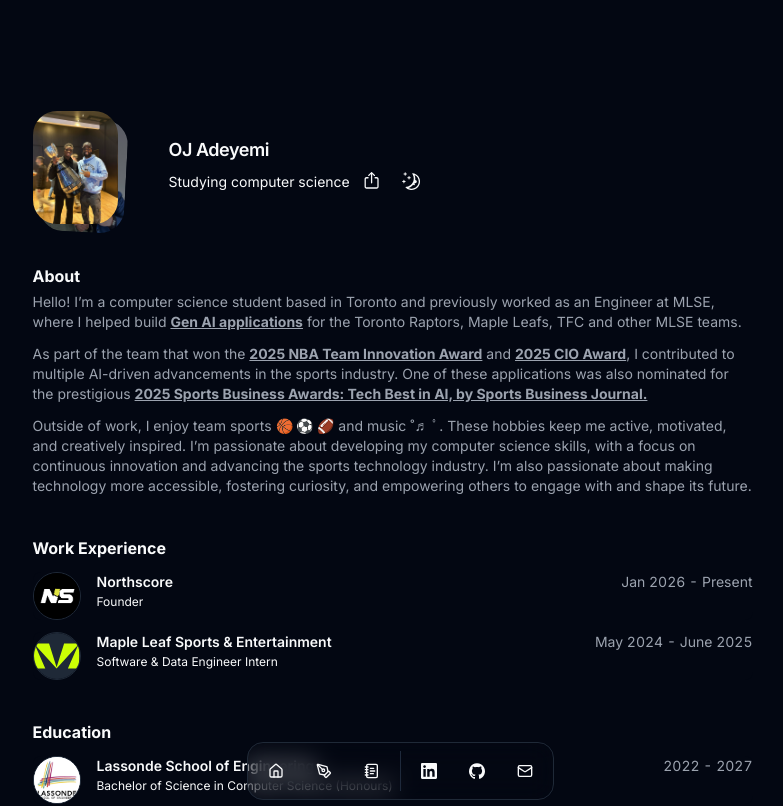
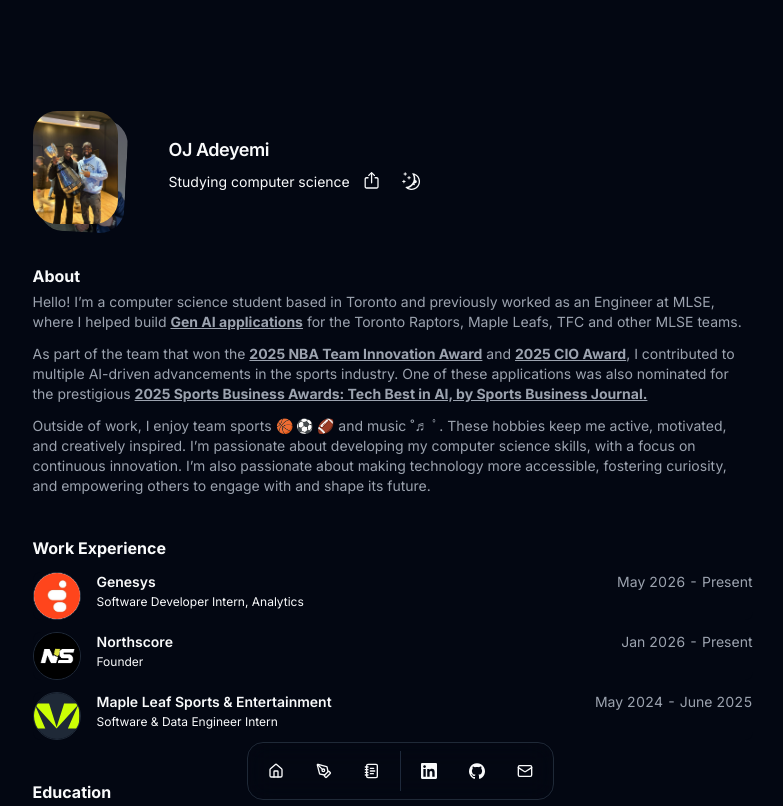
Before and after one commit to ojadeyemi/ojadeyemi.github.io, a Next.js app: page / in a window 1280 px wide. Shown: the top 806 px of the page, without its empty margins (240-1023 px from the left). Built offline with nearby package versions, Linux system fonts and the light colour scheme.

Commit message:
add new work experience minor update on dependencies

```diff
--- a/public/sw.js
+++ b/public/sw.js
@@ -1,4 +1,4 @@
-const SERVICE_WORKER_VERSION = 1.04;
+const SERVICE_WORKER_VERSION = 1.05;
 const CACHE_NAME = `portfolio-cache-v${SERVICE_WORKER_VERSION}`;
 
 // Static files and routes to cache
--- a/src/components/sections/About.tsx
+++ b/src/components/sections/About.tsx
@@ -74,10 +74,9 @@
               Outside of work, I enjoy team sports 🏀 ⚽ 🏈 and music ˚♬ ﾟ.
               These hobbies keep me active, motivated, and creatively inspired.
               I’m passionate about developing my computer science skills, with a
-              focus on continuous innovation and advancing the sports technology
-              industry. I’m also passionate about making technology more
-              accessible, fostering curiosity, and empowering others to engage
-              with and shape its future.
+              focus on continuous innovation. I’m also passionate about making
+              technology more accessible, fostering curiosity, and empowering
+              others to engage with and shape its future.
             </p>
           </div>
         </BlurFade>
--- a/src/content/blog/northscore-system-design.mdx
+++ b/src/content/blog/northscore-system-design.mdx
@@ -4,7 +4,7 @@
   title: "Building Northscore: System Design for a Canadian Sports Platform",
   description:
     "How I built a scalable sports data platform serving live stats across Canadian leagues from a single codebase.",
-  publishDate: "2026-01-03",
+  publishDate: "2026-03-02T00:00:00Z",
   tags: ["System Design", "Architecture"],
   readTime: "8 min read",
   thumbnail: "/img/northscore_screenshot0.png",
--- a/src/data/resume.tsx
+++ b/src/data/resume.tsx
@@ -9,7 +9,7 @@
   location: "Toronto, CA",
   description: "Software Engineer. I love building things and helping people.",
   summary:
-    "Hello! I'm currently a computer science student located in Toronto. I'm currently working at MLSE as an Engineer, where I've been able to build  [Gen AI applications](https://aws.amazon.com/blogs/media/maple-leaf-sports-entertainment-debuts-generative-ai-video-editor-to-deliver-content-to-fans-faster/) for the Toronto Raptors, Maple Leafs, TFC, Argos and associated fans.",
+    "Hello! I'm currently a computer science student located in Toronto.",
   skills: [
     // Languages
     "Python",
@@ -74,6 +74,16 @@
   },
   work: [
     {
+      company: "Genesys",
+      badges: [],
+      href: "https://www.genesys.com/",
+      title: "Software Developer Intern, Analytics ",
+      logoUrl: "/img/genesys.jpeg",
+      start: "May 2026",
+      end: "Present",
+      description: "Powering decisions with big data",
+    },
+    {
       company: "Northscore",
       badges: [],
       href: "https://www.northscore.ca/",
@@ -119,7 +129,7 @@
       title: "Scout AI",
       href: "https://scout.northscore.ca/",
       dates: "March 2026",
-      active: true,
+      active: false,
       description:
         "AI-powered scouting platform for Canadian basketball. Query 25,000+ players in plain English using Cohere and Google Gemini.",
       technologies: [
```
Also changed, not shown: package.json (+12 -12 lines), public/img/genesys.jpeg (added), 1 other file (tests, documents, lock files or other folders).
